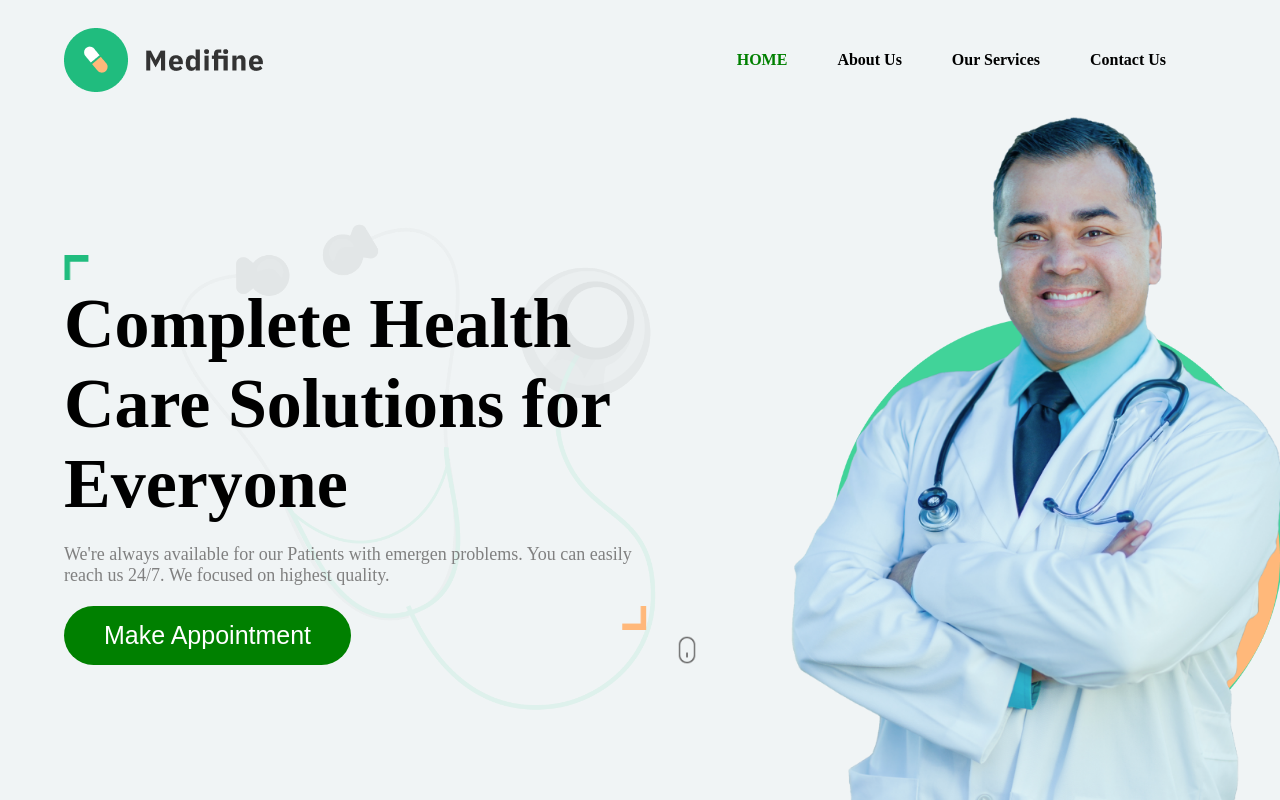
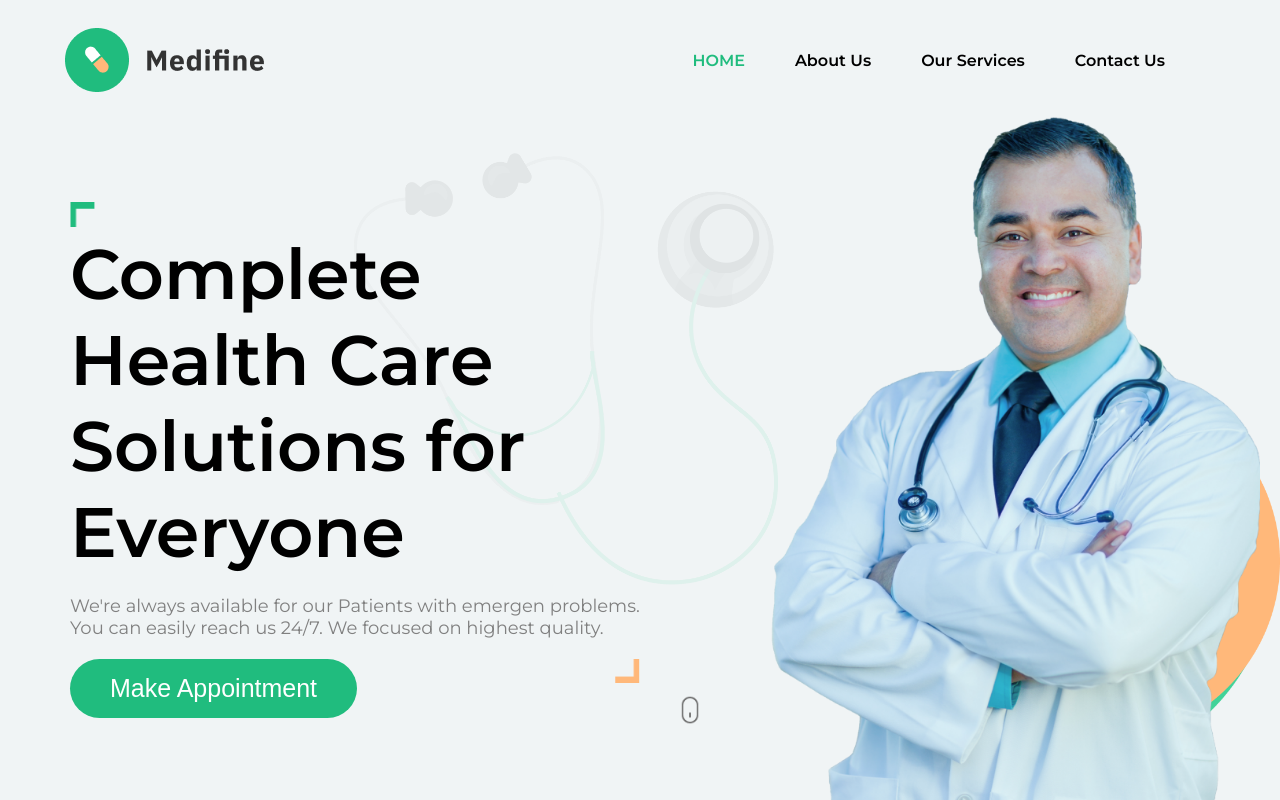
Before and after one commit to imbeshat/Project05-Medical, a plain HTML site: page index.html in a window 1280 px wide. Drawn offline with Linux system fonts and the light colour scheme.

Commit message:
modified css and html file

```diff
--- a/index.html
+++ b/index.html
@@ -1,11 +1,11 @@
 <!DOCTYPE html>
 <html lang="en">
 	<head>
-    <meta charset="UTF-8">
-    <meta http-equiv="X-UA-Compatible" content="IE=edge">
-    <meta name="viewport" content="width=device-width, initial-scale=1.0">
-    <title>Project 2</title>
-    <link rel="stylesheet" href="./style.css">
+		<meta charset="UTF-8" />
+		<meta http-equiv="X-UA-Compatible" content="IE=edge" />
+		<meta name="viewport" content="width=device-width, initial-scale=1.0" />
+		<title>Medical</title>
+		<link rel="stylesheet" href="./style.css" />
 	</head>
 	<body>
 		<!-- Navbar -->
@@ -22,21 +22,20 @@
 		<main>
 			<!-- Left Section -->
 			<section class="leftsection">
-            <img  class="topangle" src="./images/topAngle.png" alt="">
+				<img class="topangle" src="./images/topAngle.png" alt="" />
 				<h1>Complete Health Care Solutions for Everyone</h1>
-            <p>We're always available for our Patients with emergen problems. You can easily reach us 24/7. We focused on highest
-            quality.</p>
-            <img class="bottomangle" src="./images/bottomAngle.png" alt="">
-            <img class="stethoscope" src="./images/stethoscope.png" alt="">
+				<p>We're always available for our Patients with emergen problems. You can easily reach us 24/7. We focused on highest quality.</p>
+				<img class="bottomangle" src="./images/bottomAngle.png" alt="" />
+				<img class="stethoscope" src="./images/stethoscope.png" alt="" />
 				<button>Make Appointment</button>
-            <img class="mouse" src="./images/mouse.png" alt="">
-            <img src="" alt="">
+				<img class="mouse" src="./images/mouse.png" alt="" />
+				<img src="" alt="" />
 			</section>
 			<!-- Right Section  -->
 			<section class="rightsection">
-            <img class="greenbox" src="./images/greenBox.png" alt="">
-            <img class="yellowbox" src="./images/yellowBox.png" alt="">
-            <img class="doctor" src="./images/doctor.png" alt="">
+				<img class="greenbox" src="./images/greenBox.png" alt="" />
+				<img class="orangebox" src="./images/yellowBox.png" alt="" />
+				<img class="doctor" src="./images/doctor.png" alt="" />
 			</section>
 		</main>
 	</body>
--- a/style.css
+++ b/style.css
@@ -1,38 +1,41 @@
-*{
+@import url("https://fonts.googleapis.com/css2?family=Montserrat:wght@100;200;300;400;500;600&display=swap");
+
+* {
 	margin: 0;
 	padding: 0;
 	box-sizing: border-box;
 }
 
-body{
+body {
 	max-width: 1440px;
-    background-color: #F0F4F5;
-    margin: auto; /* Auto */
+	background-color: #f0f4f5;
+	margin: auto;
 	overflow: hidden;
+	font-family: "Montserrat", sans-serif;
 }
 
-nav{
+nav {
 	height: 15vh;
 	display: flex;
 	align-items: center;
 	justify-content: space-between;
-    padding: 0 5%;
+	padding: 0 65px;
 }
-nav ul{
+nav ul {
 	display: flex;
 	align-items: center;
 }
-nav ul li{
+nav ul li {
 	list-style: none;
 	margin-right: 50px;
 	font-weight: 600;
 }
-nav ul li:first-child{
-    color: green;
+nav ul li:first-child {
+	color: #20bc7e;
 }
 
 /* Hero Section */
-main{
+main {
 	display: flex;
 	align-items: center;
 	justify-content: center;
@@ -43,16 +46,16 @@ main section {
 	width: 50%;
 }
 
-.leftsection{
-    margin-left: 5%;
+.leftsection {
+	margin-left: 70px;
 	position: relative;
 }
 
-.topangle{
+.topangle {
 	width: 25px;
 }
 
-.leftsection h1{
+.leftsection h1 {
 	font-size: 70px;
 }
 
@@ -62,30 +65,30 @@ main section {
 	margin: 20px 0;
 }
 
-.bottomangle{
+.bottomangle {
 	width: 25px;
 	position: absolute;
-    right: 25px;
+	right: 35px;
 }
 
-.stethoscope{
+.stethoscope {
 	position: absolute;
-    width: 90%;
-    top: -60px;
-    right: -25px;
+	width: 38vw;
+	top: -75px;
+	right: -140px;
 	z-index: -1;
 }
 
-.mouse{
+.mouse {
 	position: absolute;
 	right: -30px;
-    bottom :0;
+	bottom: -7px;
 	width: 30px;
 }
 
-.leftsection button{
+.leftsection button {
 	color: white;
-    background-color: green;
+	background-color: #20bc7e;
 	padding: 15px 40px;
 	border: none;
 	border-radius: 40px;
@@ -93,23 +96,24 @@ main section {
 }
 
 /*  Right Side */
-.greenbox,  .yellowbox{
+.greenbox,
+.orangebox {
 	position: absolute;
 	right: 0;
 }
-.greenbox{
-    width: 35%;
+.greenbox {
+	width: 32vw;
 	bottom: 30px;
+	right: 10px;
 }
-.yellowbox{
-    width: 30%;
-    bottom: 50px;
+.orangebox {
+	width: 28vw;
+	bottom: 60px;
 }
 
-
-.doctor{
+.doctor {
 	position: absolute;
-    right: 0;
+	right: 20px;
 	bottom: 0;
-    height: 90%;
+	height: 90vh;
 }
```
Lines whose indentation alone changed are shown as unchanged.
